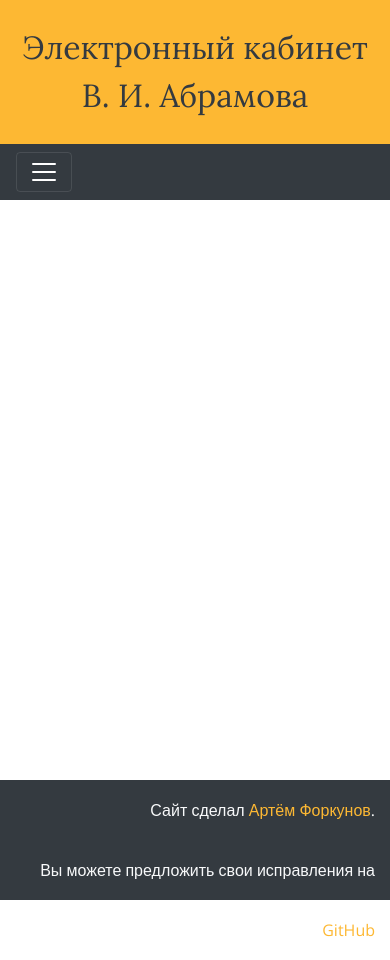
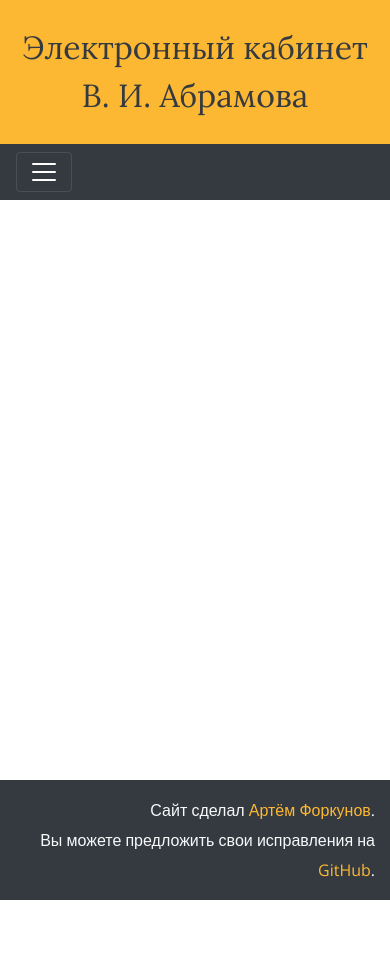
Before and after one commit to sevgym14/abramov, a Jekyll site: the page built from index.md, in a window 390 px wide. Built offline with Jekyll 4.4.1, drawn with Linux system fonts in a browser that asks for light colours; after the commit the page ends 900 px from its top, so only the background shows below that.

Commit message:
Fix responsive footer

```diff
--- a/_includes/footer.html
+++ b/_includes/footer.html
@@ -2,7 +2,7 @@
   <div class="container-fluid">
     <p class="m-0">
       Сайт сделал <a href="https://vk.com/pharick" target="_blank" class="text-primary">Артём Форкунов</a>.<br class="d-md-none">
-      Вы можете предложить свои исправления на <a href="https://github.com/sevgym14/abramov" target="_blank" class="text-primary">GitHub</a>
+      Вы можете предложить свои исправления на <a href="https://github.com/sevgym14/abramov" target="_blank" class="text-primary">GitHub</a>.
     </p>
   </div>
 </footer>
--- a/style.scss
+++ b/style.scss
@@ -12,6 +12,10 @@ body {
   padding-bottom: 60px;
 
   @include media-breakpoint-down(sm) {
+    padding-bottom: 90px;
+  }
+
+  @include media-breakpoint-down(xs) {
     padding-bottom: 120px;
   }
 }
@@ -63,11 +67,17 @@ h1, h2, h3, h4, h5, h6 {
   bottom: 0;
   width: 100%;
   height: 60px;
-  line-height: 60px;
+  line-height: 30px;
   background-color: #f5f5f5;
+  box-sizing: border-box;
+  padding-top: 15px;
 
 
   @include media-breakpoint-down(sm) {
+    height: 90px;
+  }
+
+  @include media-breakpoint-down(xs) {
     height: 120px;
   }
 }
```
